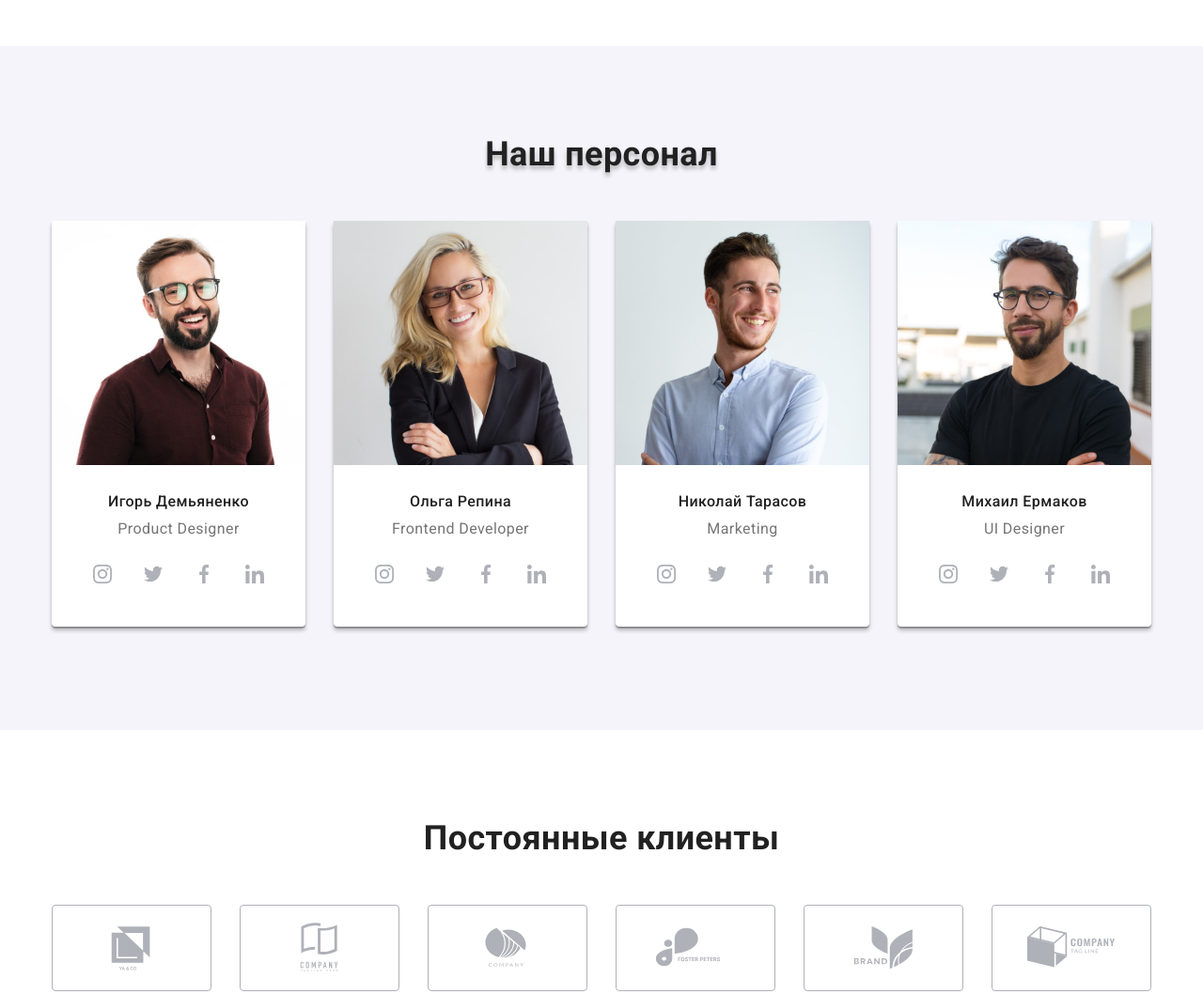
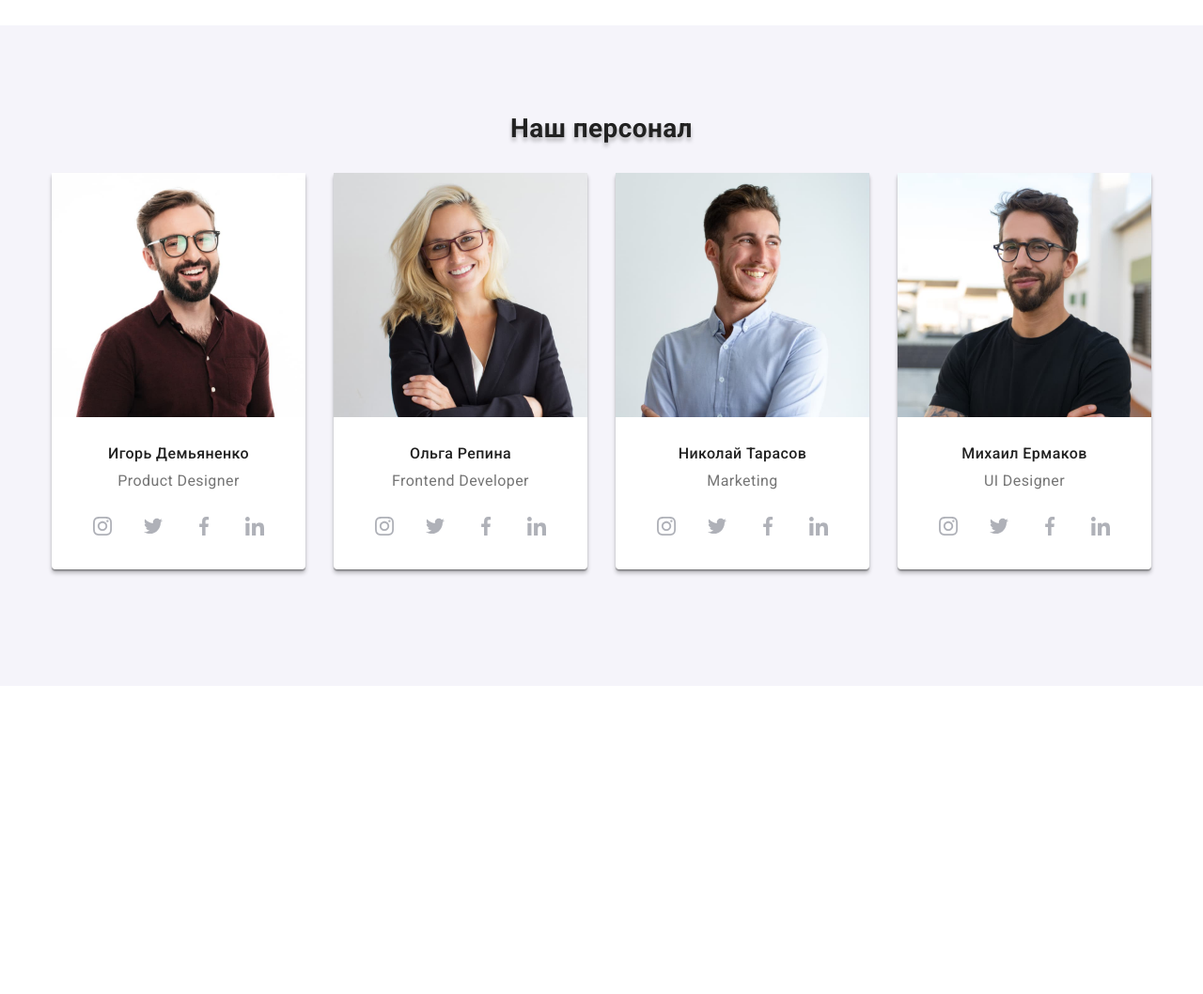
Before and after one commit to smirnypavel/goit-markup-hw-08, a plain HTML site: page index.html in a window 1280 px wide. Shown: the part 1520-2578 px from the top of the page at 94% size. After the commit the page ends 2250 px from the top, so only its background shows below. Drawn offline with nearby package versions, Linux system fonts and the light colour scheme.

Commit message:
Проверка

```diff
--- a/index.html
+++ b/index.html
@@ -15,7 +15,7 @@
 
 </head>
 <body>
-    <header class="header">
+    <!-- <header class="header">
     <div class="container">
         <div class="header__box">
 <a class="logo" href="./index.html"><span class="logo__web-header">Web</span><Span
@@ -42,9 +42,9 @@
             </ul>
         </div>
     </div>
-    </header>
+    </header> -->
     <main>
-        <section class="hero">
+        <!-- <section class="hero">
             <div class="container">
                 <div class="hero__box">
                     <h1 class="hero__title">
@@ -54,7 +54,7 @@
                     <button type="button" class="hero__btn button" data-modal-open>Заказать услугу</button>
                 </div>
             </div>
-        </section>
+        </section>         -->
         <section class="section">
             <div class="container">
             <div class="feature__box">
@@ -123,15 +123,14 @@
                             <div class="work__list_top">
                             <img src="./images/phone.jpg" alt="клавиатура" width="370">
                             <p class="work__list_top-text">Мобильные приложения</p>
-                        </div>
-                    </li>
+                            </div>
+                        </li>
                         <li class="work__list-item">
                             <div class="work__list_top">
                             <img src="./images/tablet.jpg" alt="клавиатура" width="370">
                             <p class="work__list_top-text">Дизайнерские решения</p>
-                        </div>
-                    </li>
-
+                            </div>
+                        </li>
                     </ul>
                 </div>
             </div>
@@ -278,7 +277,7 @@
                 </div>
             </div>
         </section>
-        <section>
+        <!-- <section>
             <div class="container">
                 <div class="clients">
                     <h2 class="client__title font_title">Постоянные клиенты</h2>
@@ -317,9 +316,9 @@
                 </div>
 
             </div>
-        </section>
+        </section> -->
     </main>
-    <footer class="footer">
+    <!-- <footer class="footer">
         <div class="container">
             <div class="footer__box">
                 <address class="footer__addres">
@@ -374,7 +373,7 @@
 
             </div>
         </div>
-    </footer>
+    </footer> -->
 <div class="backdrop is-hidden" data-modal>
     <div class="modal">
         <p class="feedback-title">Оставьте свои данные, мы вам перезвоним</p>
--- a/sass/base/_container.scss
+++ b/sass/base/_container.scss
@@ -1,7 +1,16 @@
 .container {
-  width: 1200px;
+  width: 100%;
   margin-left: auto;
   margin-right: auto;
   padding-left: 15px;
   padding-right: 15px;
+  @media screen and (min-width: 480px) {
+    width: 480px;
+  }
+  @media screen and (min-width: 768px) {
+    width: 768px;
+  }
+  @media screen and (min-width: 1200px) {
+    width: 1200px;
+  }
 }
--- a/sass/base/_reset.scss
+++ b/sass/base/_reset.scss
@@ -10,6 +10,8 @@ h4 {
 }
 img {
   display: block;
+  width: 100%;
+  height: auto;
 }
 
 .link.carent {
--- a/sass/layout/_feature.scss
+++ b/sass/layout/_feature.scss
@@ -1,9 +1,11 @@
 .feature__list {
-  display: flex;
+  // display: flex;
   padding: 0px;
   margin-top: 94px;
   margin-bottom: 0px;
   list-style: none;
+  @media screen and (min-width: 480px) {
+  }
 }
 
 .feature__board {
@@ -23,9 +25,9 @@
   width: 270px;
   text-align: left;
 }
-.feature__item:not(:first-child) {
-  margin-left: 30px;
-}
+// .feature__item:not(:first-child) {
+//   margin-left: 30px;
+// }
 
 .feature__title {
   color: var(--secondary-text-color);
--- a/sass/layout/_our-work.scss
+++ b/sass/layout/_our-work.scss
@@ -1,5 +1,8 @@
 .work {
   margin-top: 94px;
+  @media screen and (max-width: 1200px) {
+    display: none;
+  }
 }
 
 .work__list {
--- a/sass/layout/_personal.scss
+++ b/sass/layout/_personal.scss
@@ -2,23 +2,40 @@
   background-color: var(--secondary-backgraund-color);
 }
 .team__box {
+  padding-bottom: 60px;
+  padding-top: 60px;
+  @media screen and (min-width: 1200px) {
     padding-bottom: 94px;
     margin-top: 94px;
     padding-top: 94px;
   }
+}
 .team__box-title {
+  font-size: 28px;
   text-shadow: 0px 4px 4px rgba(0, 0, 0, 0.25);
 }
 .team__list {
-  display: flex;
-  margin-top: 50px;
-  margin-left: 0px;
-  margin-right: 0px;
+  // display: flex;
+  margin: 0px;
+  // margin-top: 50px;
+  margin-top: 30px;
   padding-left: 0px;
   padding-right: 0px;
   font-size: 16px;
   line-height: 1.17;
   list-style: none;
+  @media screen and (min-width: 480px) {
+    display: flex;
+    flex-wrap: wrap;
+  }
+  @media screen and (min-width: 768px) {
+    flex-wrap: wrap;
+  }
+  @media screen and (min-width: 1200px) {
+    flex-wrap: nowrap;
+  }
+}
+
 .team__card__title {
   margin-top: 30px;
   font-style: normal;
@@ -26,26 +43,39 @@
   font-size: 16px;
   list-style: none;
 }
+
 .team__card__profession {
   margin-top: 10px;
   margin-bottom: 16px;
 }
+
 .team__social-list {
-    margin-bottom: 34px;
+  // margin-bottom: 34px;
   margin-top: 0px;
   padding: 0px;
   display: flex;
   justify-content: center;
-  }
+  padding-bottom: 24px;
 }
 .team__card {
+  margin-bottom: 30px;
   text-align: center;
   background-color: var(--white-color);
   box-shadow: 0px 4px 4px rgba(0, 0, 0, 0.25), 0px 1px 1px rgba(0, 0, 0, 0.14),
     0px 2px 1px rgba(0, 0, 0, 0.2);
   border-radius: 0px 0px 4px 4px;
+  @media screen and (min-width: 768px) {
+    width: 100%;
+    height: auto;
+    flex-basis: calc(100% / 2 - 15px);
+    &:nth-child(even) {
+      margin-left: 30px;
+    }
+  }
+  @media screen and (min-width: 1200px) {
     &:not(:first-child) {
       margin-left: 30px;
+    }
   }
 }
 
```
Also changed, not shown: css/main.css, css/main.min.css, 2 other files. Lines whose indentation alone changed are shown as unchanged.
